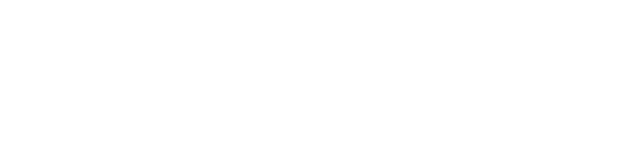
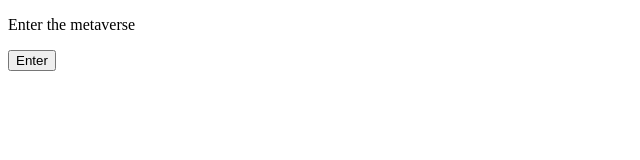
Before and after one commit to acciojob/enter-metaverse-Misbahrahman, a website: page main.html in a window 1280 px wide. Shown: the whole page, without its empty margins (0-640 px from the left). Drawn offline with Linux system fonts and the light colour scheme.

Commit message:
created a submission

```diff
--- a/main.html
+++ b/main.html
@@ -7,7 +7,16 @@
 </head>
 
 <body>
-	<!-- the entire body must be written by student -->
+
+	<p id="status">
+		Enter the metaverse
+	</p>
+
+	<button onclick="change()" id="enterBtn">
+		Enter
+	</button>
+
+
     <script type="text/javascript" src="./script.js">
 </script>
 
--- a/script.js
+++ b/script.js
@@ -1 +1,17 @@
 //your JS code here. If required.
+
+function change() {
+
+    let ele = document.getElementById("status");
+
+    let newEle = document.createElement("h1");
+    newEle.innerText = "Entered Metaverse";
+
+    let btn = document.getElementById("enterBtn");
+    let parent = btn.parentElement;
+
+    parent.removeChild(ele);
+
+    parent.insertBefore(newEle , btn);
+
+}
```
